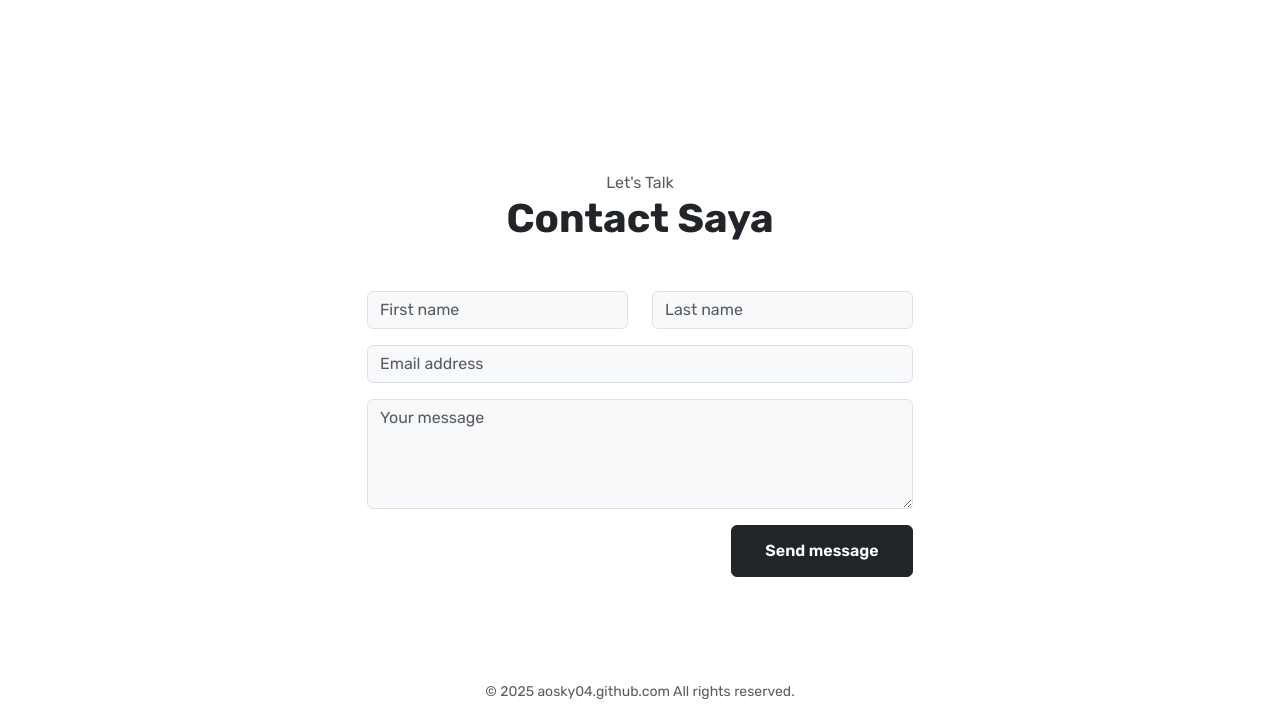
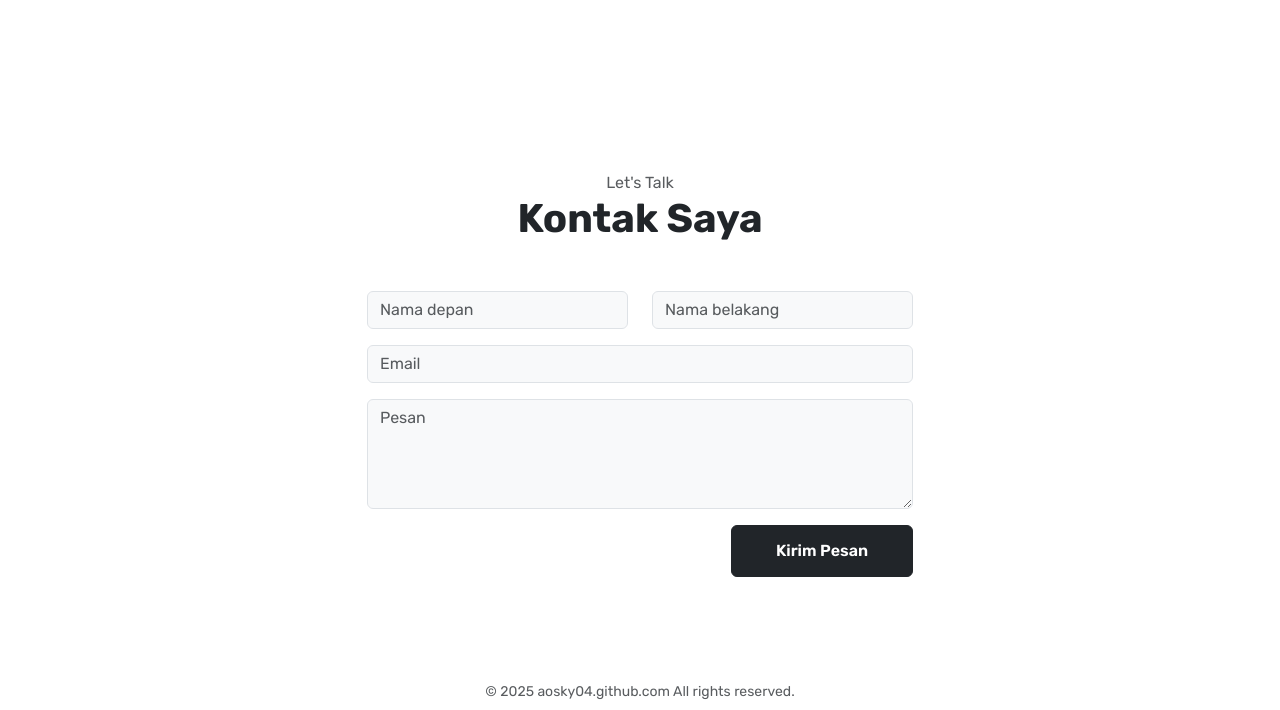
Before and after one commit to aosky04/wpl-portfolio, a plain HTML site: page index.html in a window 1280 px wide. Shown: the part 2620-3330 px from the top of the page. Drawn offline with nearby package versions, Linux system fonts and the light colour scheme.

Commit message:
Update index.html

```diff
--- a/index.html
+++ b/index.html
@@ -253,7 +253,7 @@
         <div class="row justify-content-center text-center">
           <div class="col-lg-8 col-xxl-7">
             <span class="text-muted">Let's Talk</span>
-            <h2 class="display-6 fw-bold mb-5">Contact Saya</h2>
+            <h2 class="display-6 fw-bold mb-5">Kontak Saya</h2>
           </div>
         </div>
         <div class="row justify-content-center">
@@ -262,26 +262,26 @@
               <div class="row">
                 <div class="col-md-6">
                   <div class="mb-3">
-                    <input class="form-control bg-light" placeholder="First name" type="text" />
+                    <input class="form-control bg-light" placeholder="Nama depan" type="text" />
                   </div>
                 </div>
                 <div class="col-md-6">
                   <div class="mb-3">
-                    <input class="form-control bg-light" placeholder="Last name" type="text" />
+                    <input class="form-control bg-light" placeholder="Nama belakang" type="text" />
                   </div>
                 </div>
                 <div class="col-12">
                   <div class="mb-3">
-                    <input class="form-control bg-light" placeholder="Email address" type="text" />
+                    <input class="form-control bg-light" placeholder="Email" type="text" />
                   </div>
                 </div>
               </div>
               <div class="mb-3">
-                <textarea class="form-control bg-light" placeholder="Your message" rows="4"></textarea>
+                <textarea class="form-control bg-light" placeholder="Pesan" rows="4"></textarea>
               </div>
               <div class="col-md-4 ms-auto">
                 <div class="d-grid">
-                  <button class="btn btn-dark fw-semibold" type="submit">Send message</button>
+                  <button class="btn btn-dark fw-semibold" type="submit">Kirim Pesan</button>
                 </div>
               </div>
             </form>
```
